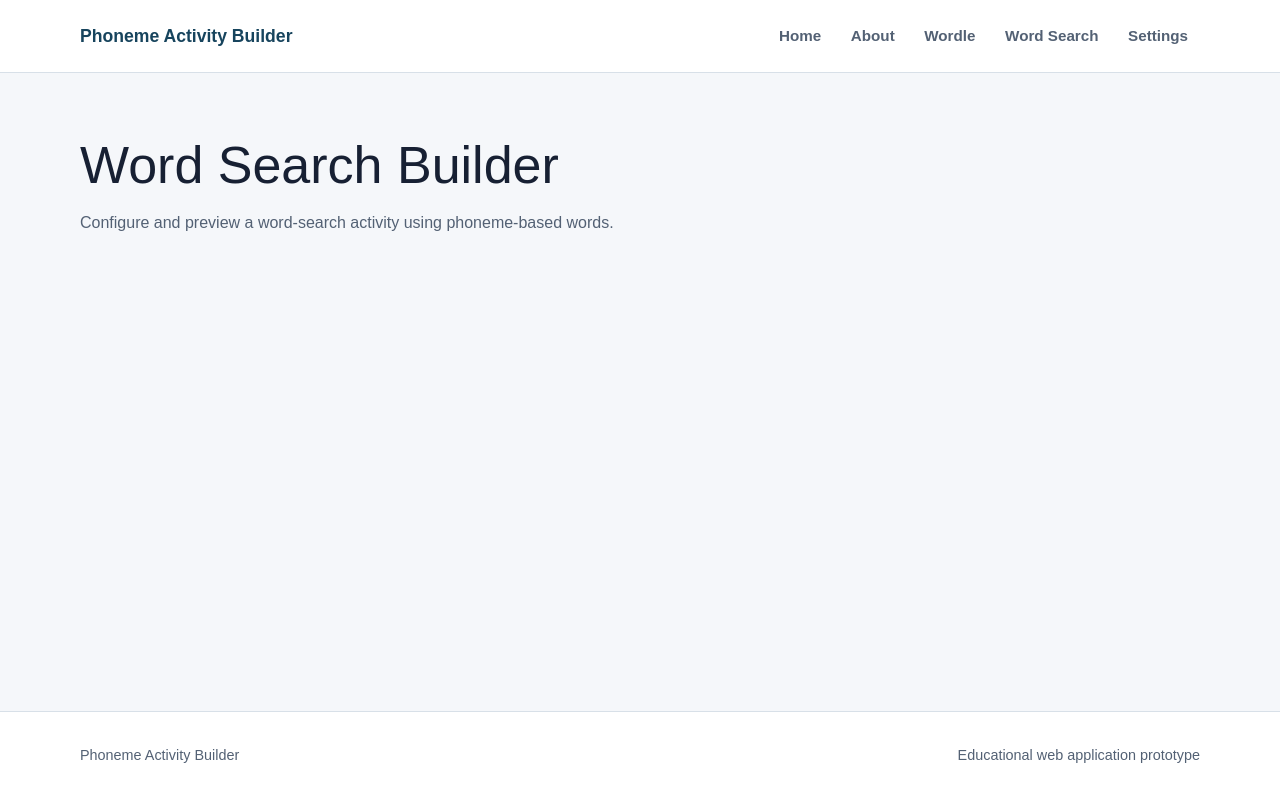
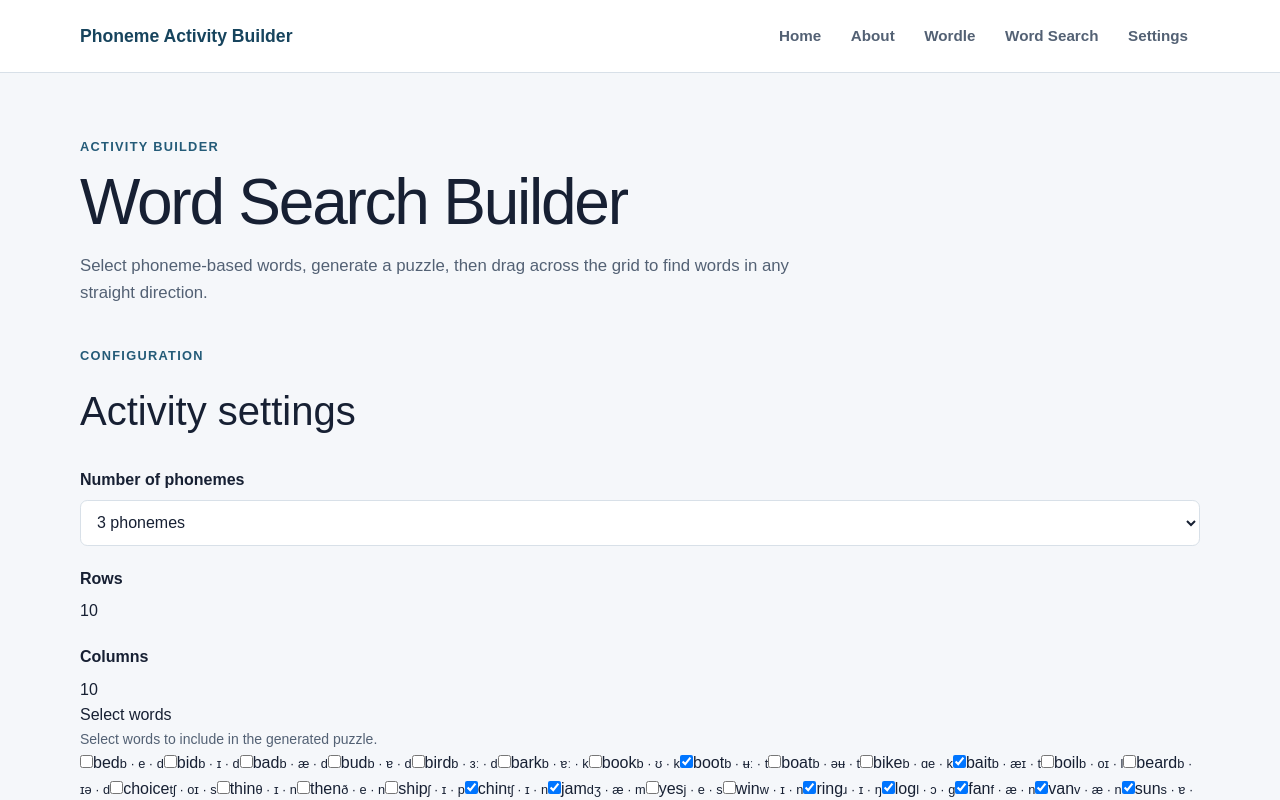
Before and after one commit to AnisaAhmovic/phoneme-activity-builder, a Next.js app: page /word-search in a window 1280 px wide. Shown: the top 800 px of the page. Built offline with nearby package versions, Linux system fonts and the light colour scheme.

Commit message:
Connect Word Search builder page

```diff
--- a/src/app/word-search/page.tsx
+++ b/src/app/word-search/page.tsx
@@ -1,11 +1,27 @@
+import type { Metadata } from "next";
+
+import WordSearchBuilder from "@/components/word-search/WordSearchBuilder";
+
+export const metadata: Metadata = {
+  title: "Word Search Builder",
+  description:
+    "Configure and preview an interactive word-search activity using phoneme symbols.",
+};
+
 export default function WordSearchPage() {
   return (
     <main>
-      <h1>Word Search Builder</h1>
+      <div className="page-heading">
+        <p className="eyebrow">Activity builder</p>
+        <h1>Word Search Builder</h1>
 
-      <p>
-        Configure and preview a word-search activity using phoneme-based words.
-      </p>
+        <p>
+          Select phoneme-based words, generate a puzzle, then drag across the
+          grid to find words in any straight direction.
+        </p>
+      </div>
+
+      <WordSearchBuilder />
     </main>
   );
 }
```
